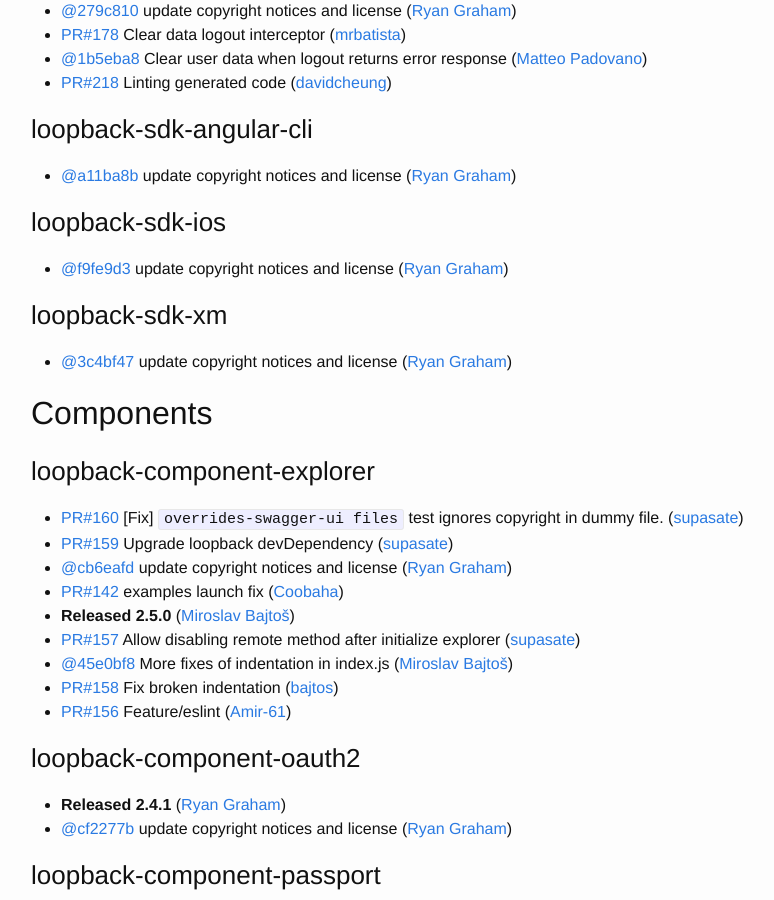
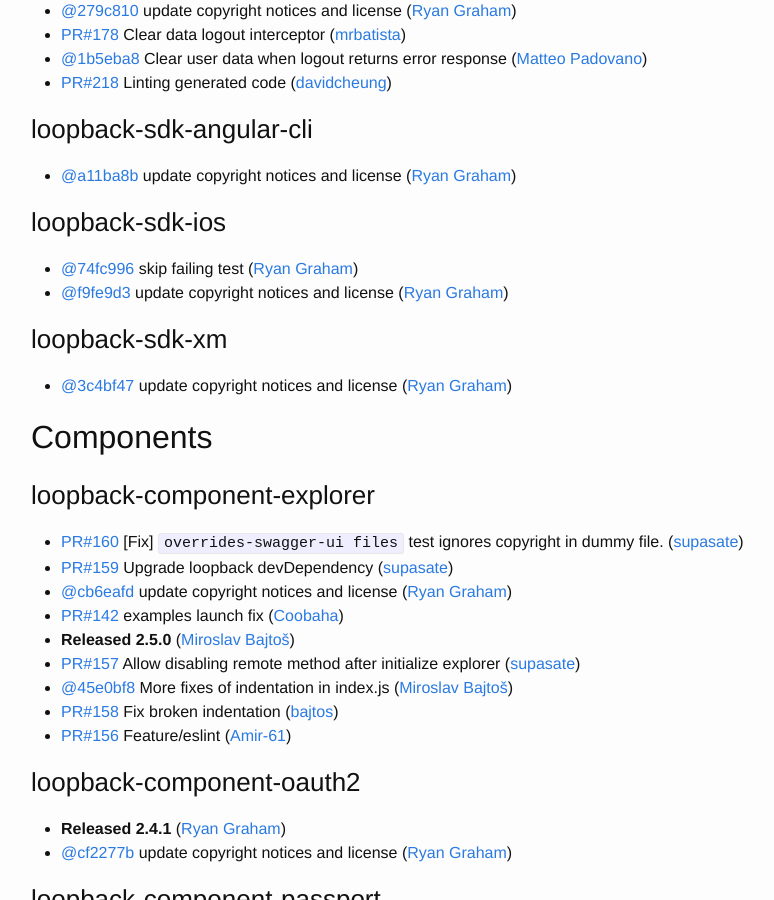
Before and after one commit to strongloop/loopback, a Jekyll site: the page built from index.md, in a window 1280 px wide and 900 px high, scrolled down 5913 px. Shown: the whole window, without its empty margins (239-1013 px from the left). Built offline with Jekyll 4.4.1, drawn with Linux system fonts in a browser that asks for light colours.

Commit message:
Update changelog

```diff
--- a/index.md
+++ b/index.md
@@ -256,6 +256,7 @@
 
 
 ### loopback-sdk-ios
+ * [@74fc996](https://github.com/strongloop/loopback-sdk-ios/commit/74fc996a3b7c6949273b7b26fc114264e1606b1e) skip failing test ([Ryan Graham](https://github.com/rmg))
  * [@f9fe9d3](https://github.com/strongloop/loopback-sdk-ios/commit/f9fe9d37557185a0b12d54a625564ad4152294cf) update copyright notices and license ([Ryan Graham](https://github.com/rmg))
 
 
```
